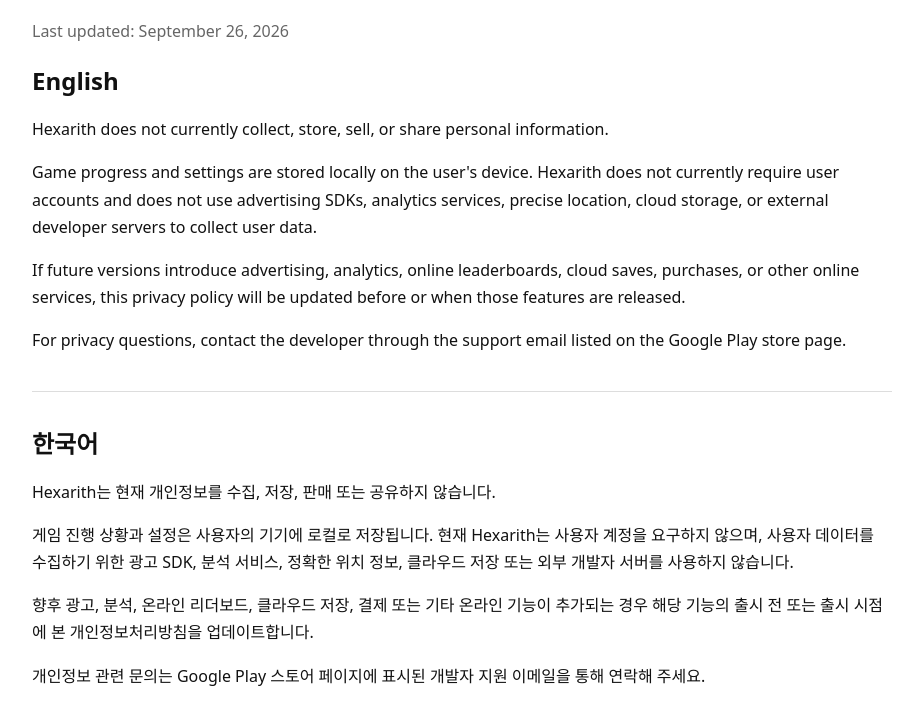
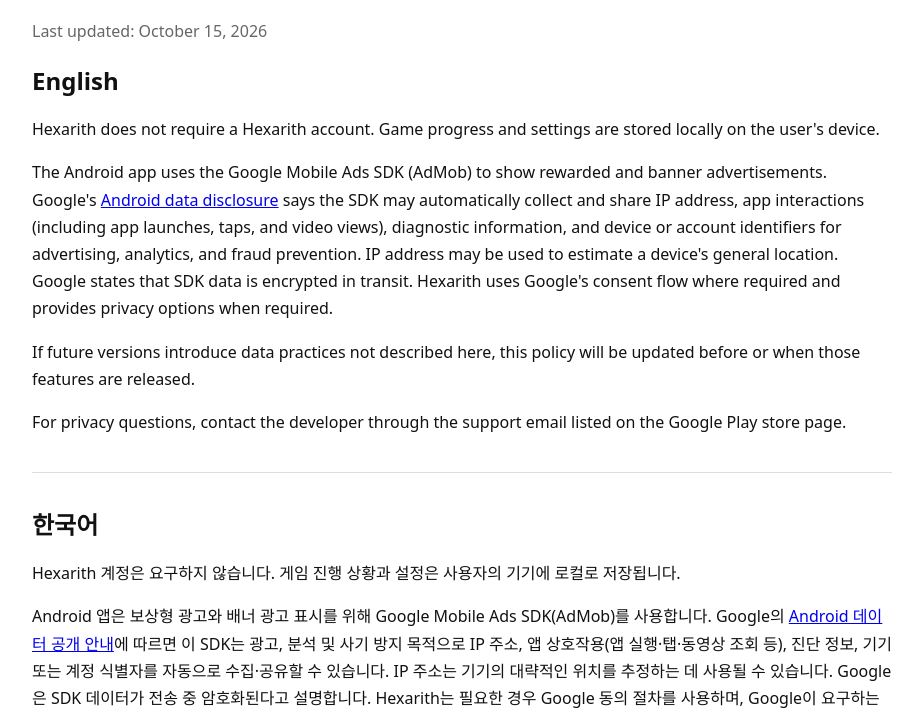
Before and after one commit to j2seconds/j2seconds.github.io, a plain HTML site: page index.html in a window 1280 px wide. Shown: the part 85-800 px from the top of the page, without its empty margins (178-1100 px from the left). Drawn offline with Linux system fonts and the light colour scheme.

Commit message:
Update privacy policy for AdMob data practices

```diff
--- a/index.html
+++ b/index.html
@@ -12,20 +12,20 @@
 </head>
 <body>
   <h1>Hexarith Privacy Policy</h1>
-  <p class="muted">Last updated: September 26, 2026</p>
+  <p class="muted">Last updated: October 15, 2026</p>
 
   <h2>English</h2>
-  <p>Hexarith does not currently collect, store, sell, or share personal information.</p>
-  <p>Game progress and settings are stored locally on the user's device. Hexarith does not currently require user accounts and does not use advertising SDKs, analytics services, precise location, cloud storage, or external developer servers to collect user data.</p>
-  <p>If future versions introduce advertising, analytics, online leaderboards, cloud saves, purchases, or other online services, this privacy policy will be updated before or when those features are released.</p>
+  <p>Hexarith does not require a Hexarith account. Game progress and settings are stored locally on the user's device.</p>
+  <p>The Android app uses the Google Mobile Ads SDK (AdMob) to show rewarded and banner advertisements. Google's <a href="https://developers.google.com/admob/android/privacy/play-data-disclosure">Android data disclosure</a> says the SDK may automatically collect and share IP address, app interactions (including app launches, taps, and video views), diagnostic information, and device or account identifiers for advertising, analytics, and fraud prevention. IP address may be used to estimate a device's general location. Google states that SDK data is encrypted in transit. Hexarith uses Google's consent flow where required and provides privacy options when required.</p>
+  <p>If future versions introduce data practices not described here, this policy will be updated before or when those features are released.</p>
   <p>For privacy questions, contact the developer through the support email listed on the Google Play store page.</p>
 
   <hr>
 
   <h2>한국어</h2>
-  <p>Hexarith는 현재 개인정보를 수집, 저장, 판매 또는 공유하지 않습니다.</p>
-  <p>게임 진행 상황과 설정은 사용자의 기기에 로컬로 저장됩니다. 현재 Hexarith는 사용자 계정을 요구하지 않으며, 사용자 데이터를 수집하기 위한 광고 SDK, 분석 서비스, 정확한 위치 정보, 클라우드 저장 또는 외부 개발자 서버를 사용하지 않습니다.</p>
-  <p>향후 광고, 분석, 온라인 리더보드, 클라우드 저장, 결제 또는 기타 온라인 기능이 추가되는 경우 해당 기능의 출시 전 또는 출시 시점에 본 개인정보처리방침을 업데이트합니다.</p>
+  <p>Hexarith 계정은 요구하지 않습니다. 게임 진행 상황과 설정은 사용자의 기기에 로컬로 저장됩니다.</p>
+  <p>Android 앱은 보상형 광고와 배너 광고 표시를 위해 Google Mobile Ads SDK(AdMob)를 사용합니다. Google의 <a href="https://developers.google.com/admob/android/privacy/play-data-disclosure">Android 데이터 공개 안내</a>에 따르면 이 SDK는 광고, 분석 및 사기 방지 목적으로 IP 주소, 앱 상호작용(앱 실행·탭·동영상 조회 등), 진단 정보, 기기 또는 계정 식별자를 자동으로 수집·공유할 수 있습니다. IP 주소는 기기의 대략적인 위치를 추정하는 데 사용될 수 있습니다. Google은 SDK 데이터가 전송 중 암호화된다고 설명합니다. Hexarith는 필요한 경우 Google 동의 절차를 사용하며, Google이 요구하는 경우 앱에서 개인정보 보호 옵션을 제공합니다.</p>
+  <p>향후 버전에서 여기에 설명하지 않은 데이터 처리 방식이 추가되면 해당 기능의 출시 전 또는 출시 시점에 본 개인정보처리방침을 업데이트합니다.</p>
   <p>개인정보 관련 문의는 Google Play 스토어 페이지에 표시된 개발자 지원 이메일을 통해 연락해 주세요.</p>
 </body>
 </html>
```
